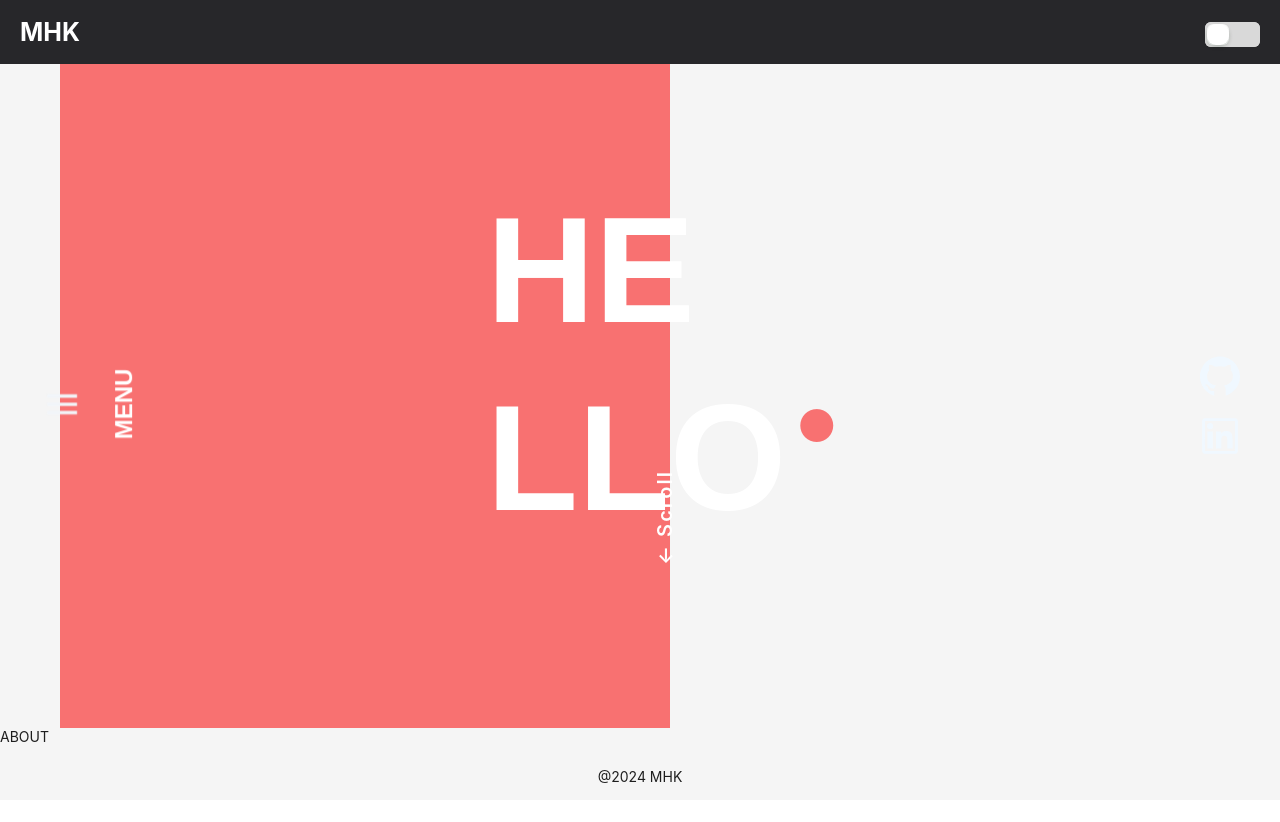
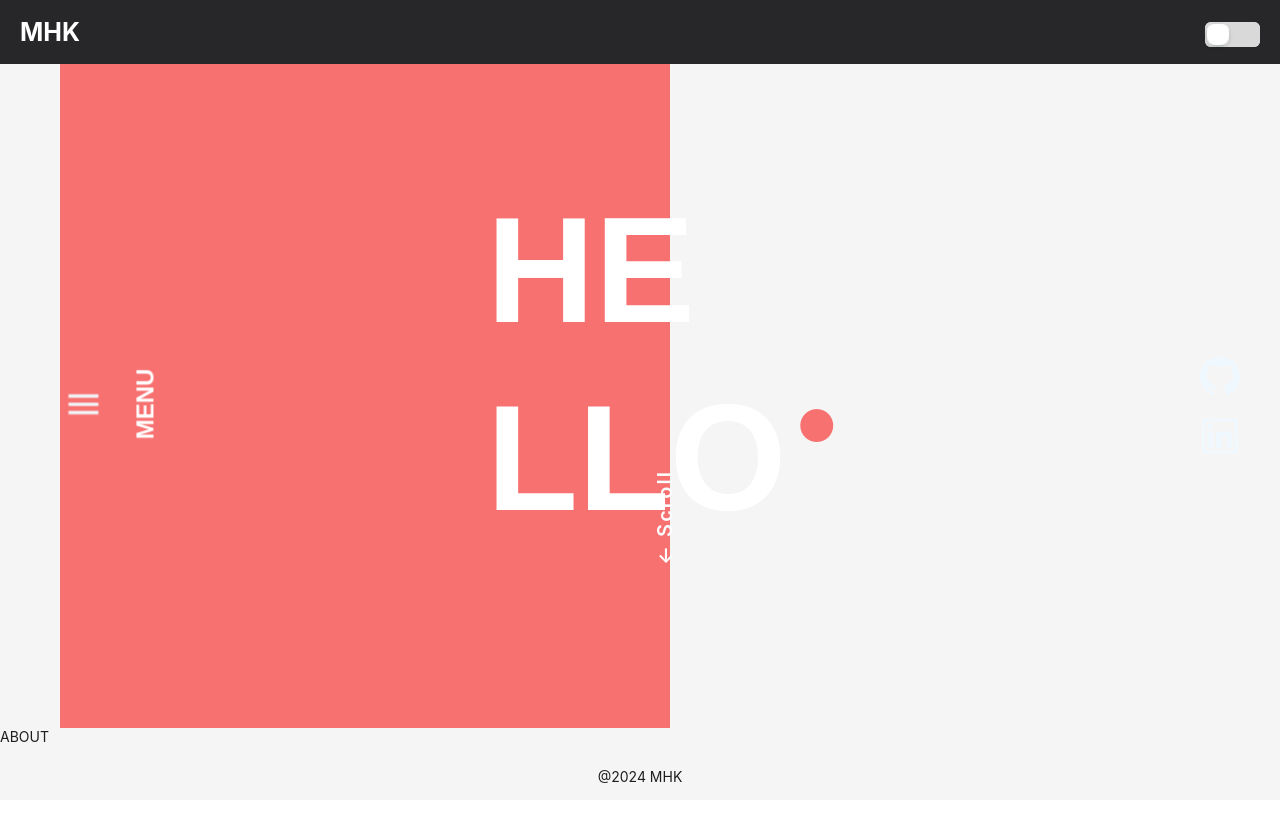
Before and after one commit to HassanKashif-pro/My-Portfolio, a React (Create React App) app: page / in a window 1280 px wide. Shown: the top 822 px of the page. After the commit the page ends 800 px from the top, so only its background shows below. Built offline with nearby package versions, Linux system fonts and the light colour scheme.

Commit message:
Scroll Snapping added to sections

```diff
--- a/src/Pages/Home.tsx
+++ b/src/Pages/Home.tsx
@@ -88,8 +88,8 @@
             </Link>
           </Content>
         </Content>
-        <Content className="Content">ABOUT</Content>
-        <Content className="Content">PROJECT</Content>
+        <Content className="Intro-section">ABOUT</Content>
+        <Content className="Intro-section">PROJECT</Content>
       </Content>
 
       <Footer
--- a/src/styles/Home.css
+++ b/src/styles/Home.css
@@ -71,12 +71,18 @@
   margin-left: 10px; /* Adds a small gap between MHK and the switch */
 }
 .Content {
+  scroll-snap-type: y mandatory; /* Vertical snapping */
+  overflow-y: scroll;
   align-items: center;
   justify-content: center;
   height: 100vh;
 }
+.Content::-webkit-scrollbar {
+  display: none;
+}
 .Intro-section {
   display: flex-start;
+  scroll-snap-align: center;
   height: 85vh;
   width: 50%;
 }
```
